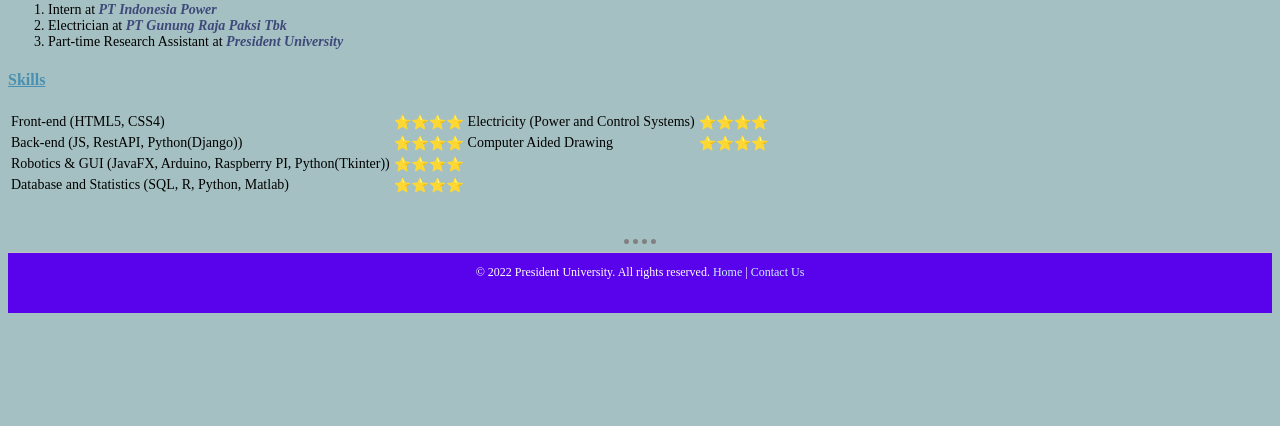
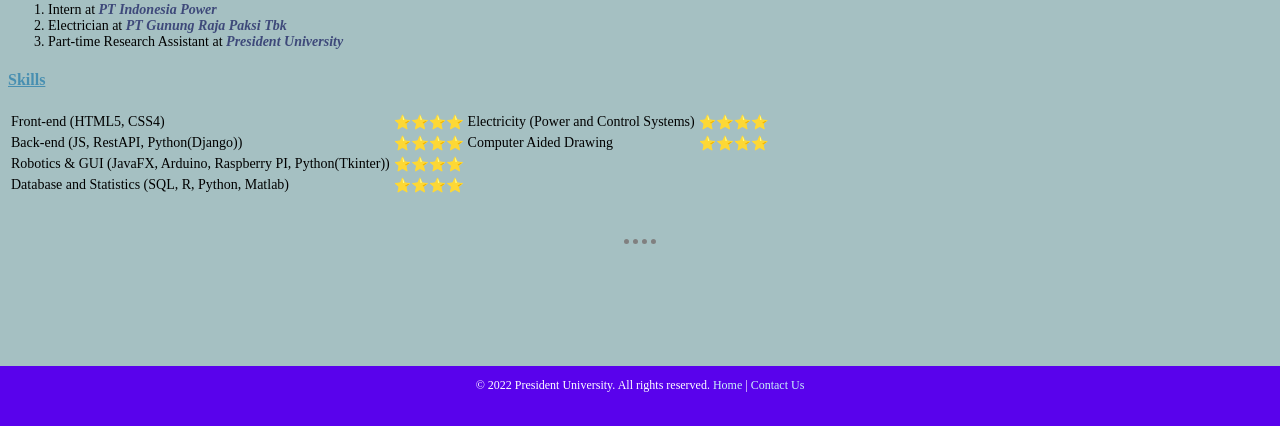
Before and after one commit to faisalsyamsuri13/supremeproject, a PHP site: page /aboutus.html in a window 1280 px wide. Shown: the part 374-800 px from the top of the page. Run offline with PHP 8.4, Linux system fonts and the light colour scheme.

Commit message:
Update initstyle.css

```diff
--- a/assets/initstyle.css
+++ b/assets/initstyle.css
@@ -42,7 +42,14 @@ a {
   color: #CAF0F8;
 }
 #footer {
-  /*margin-top: 0px;*/
+  /*default footer*/
+  position: absolute;
+  bottom:0;
+  left:0;
+  width:100%;
+  height:60px;
+  background:#5902EC;
+  /*margin-top: 0px;
   bottom: 0;
   left: 0;
   width: 100%;
@@ -51,6 +58,6 @@ a {
   font-size: 9pt;
   font-weight: 400;
   background: #5902EC;
-  /*padding: 50px;*/
-  text-align: center;
+  padding: 50px;
+  text-align: center;*/
 }
```
